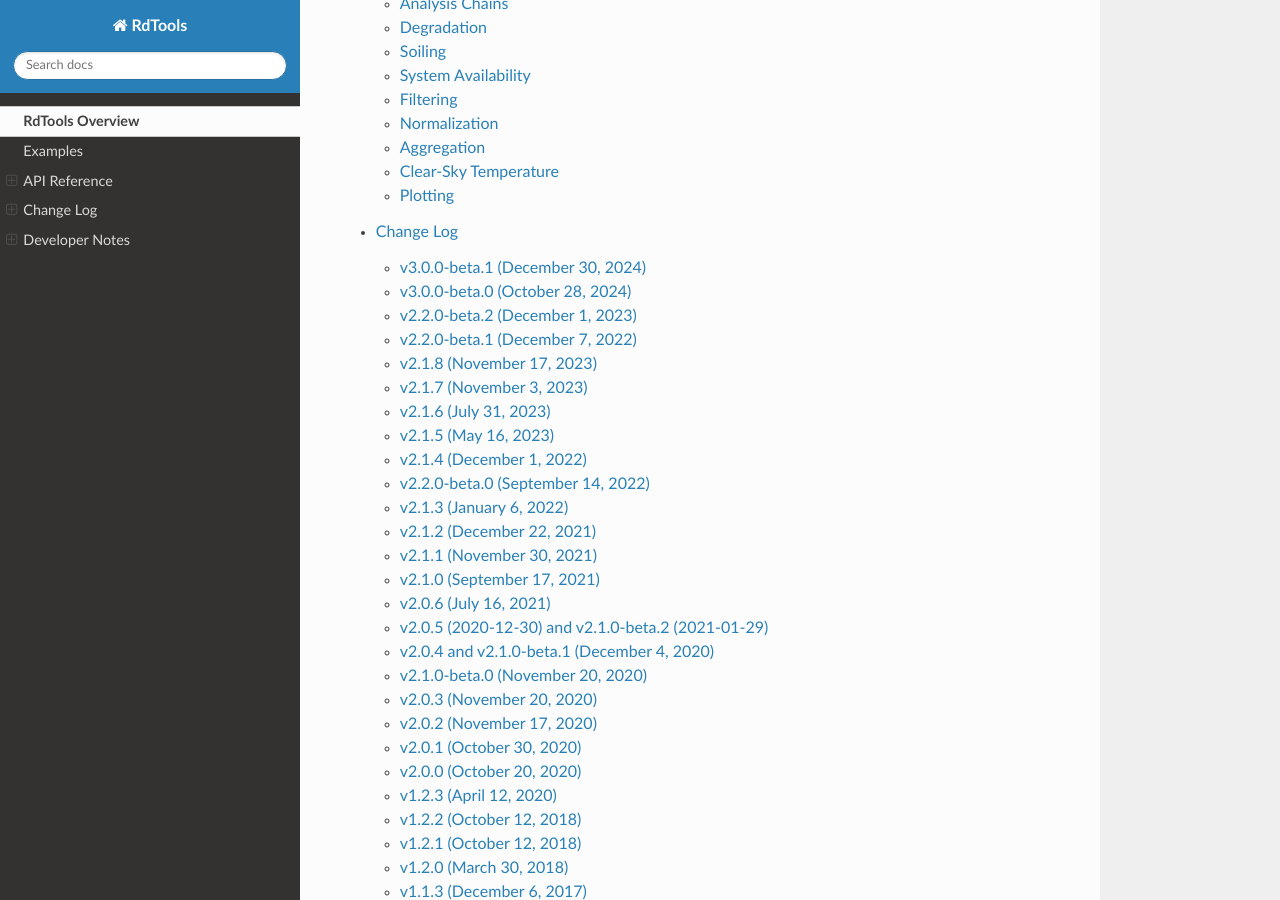
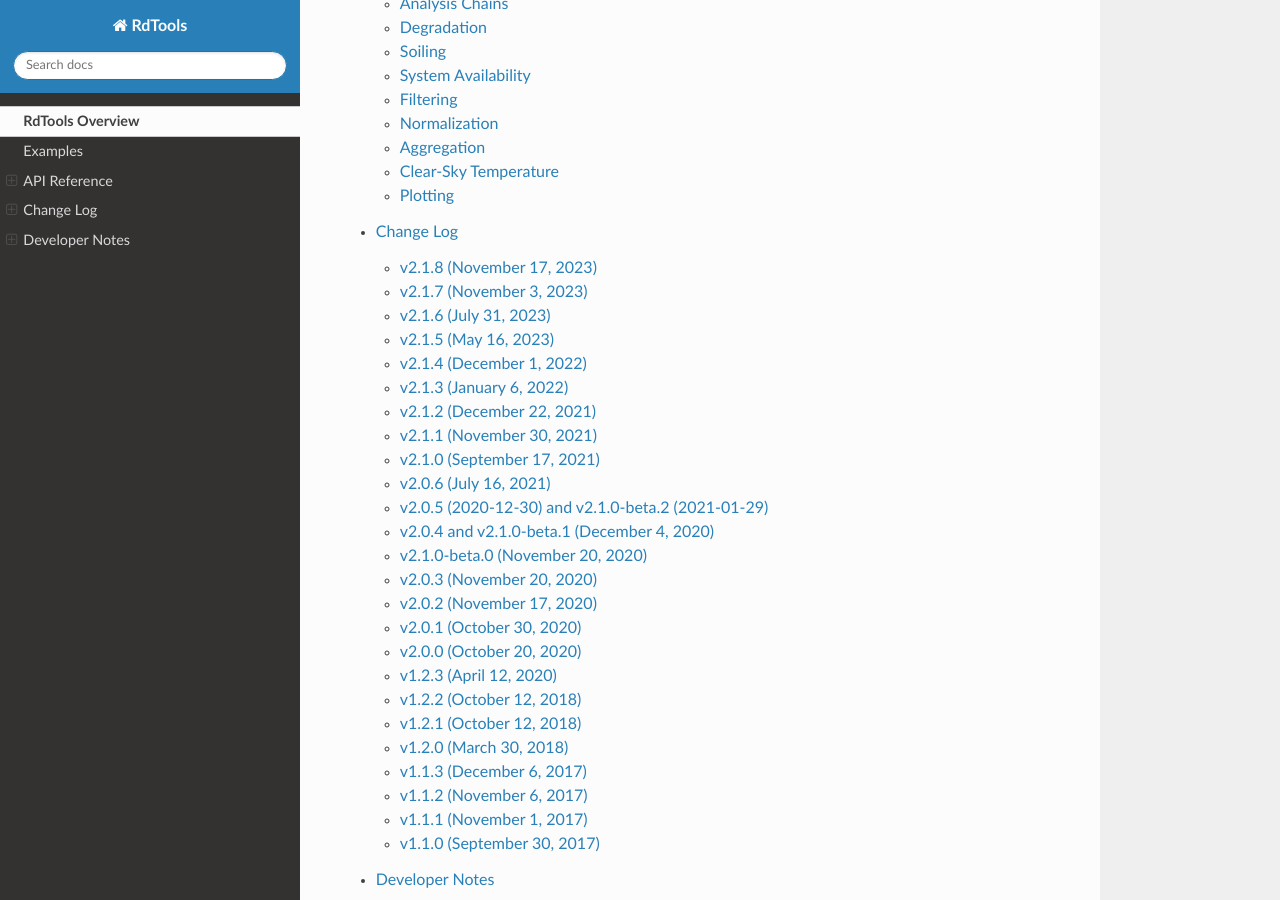
Before and after one commit to NREL/rdtools, a Sphinx documentation site: the page built from docs/sphinx/source/index.rst, in a window 1280 px wide and 900 px high, scrolled down 5867 px. Built offline with Sphinx 7.4.7 and the Read the Docs theme 3.1.0, drawn with Linux system fonts in a browser that asks for light colours; pages that are not in the unit, such as notebooks, are missing from menus.

Commit message:
Consolidate and update change log for release

```diff
--- a/docs/sphinx/source/changelog.rst
+++ b/docs/sphinx/source/changelog.rst
@@ -1,9 +1,6 @@
 RdTools Change Log
 ==================
-.. include:: changelog/v3.0.0-beta.1.rst
-.. include:: changelog/v3.0.0-beta.0.rst
-.. include:: changelog/v2.2.0-beta.2.rst
-.. include:: changelog/v2.2.0-beta.1.rst
+.. include:: changelog/v3.0.0
 .. include:: changelog/v2.1.8.rst
 .. include:: changelog/v2.1.7.rst
 .. include:: changelog/v2.1.6.rst
--- a/docs/sphinx/source/changelog/v2.2.0-beta.1.rst
+++ /dev/null
@@ -1,7 +0,0 @@
-********************************
-v2.2.0-beta.1 (December 7, 2022)
-********************************
-
-Enhancements
-------------
-* Added framework for running aggregated filters in ``analysis_chains.py`` (:pull:`348`)
```
Also changed, not shown: docs/sphinx/source/changelog/v2.2.0-beta.0.rst (deleted, +0 -33 lines), docs/sphinx/source/changelog/v2.2.0-beta.2.rst (deleted, +0 -23 lines), docs/sphinx/source/changelog/v3.0.0-beta.1.rst (deleted, +0 -28 lines), docs/sphinx/source/changelog/v3.0.0.rst (renamed from docs/sphinx/source/changelog/v3.0.0-beta.0.rst, +67 -31 lines).
